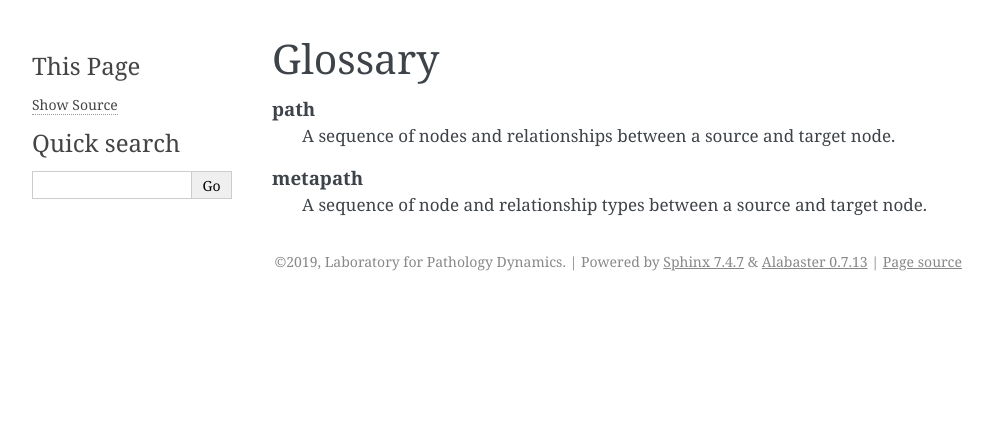
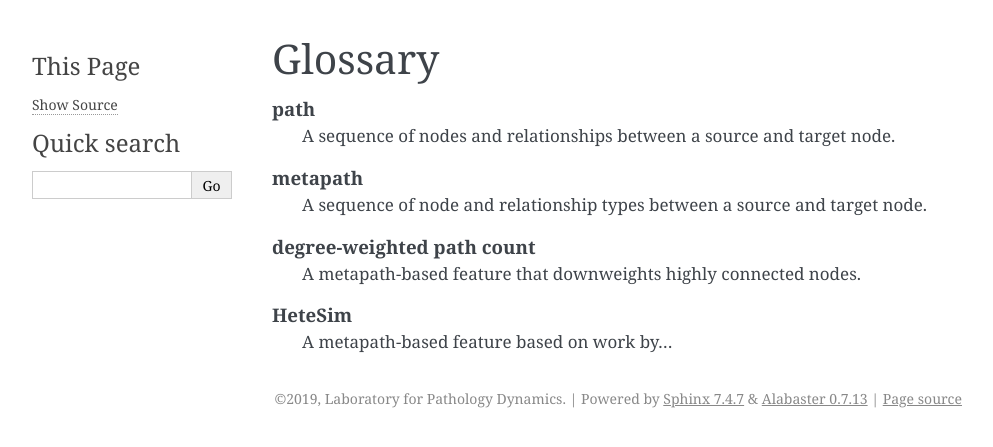
Before and after one commit to sallegri3/semnet-2, a Sphinx documentation site: the page built from docs/source/glossary.rst, in a window 1280 px wide. Shown: the top 447 px of the page, without its empty margins (148-1141 px from the left). Built offline with Sphinx 7.4.7, drawn with Linux system fonts in a browser that asks for light colours.

Commit message:
adding terms to glossary and editing featextract

```diff
--- a/docs/source/glossary.rst
+++ b/docs/source/glossary.rst
@@ -8,3 +8,9 @@ Glossary
 
     metapath
         A sequence of node and relationship types between a source and target node.
+
+    degree-weighted path count
+        A metapath-based feature that downweights highly connected nodes.
+
+    HeteSim
+        A metapath-based feature based on work by...
```
Also changed, not shown: docs/source/docfiles/featextract.rst (+7 -1 lines).
